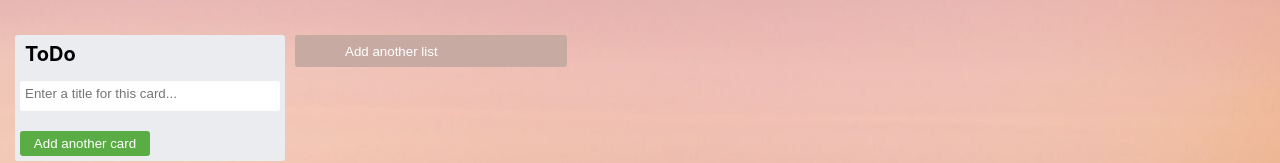
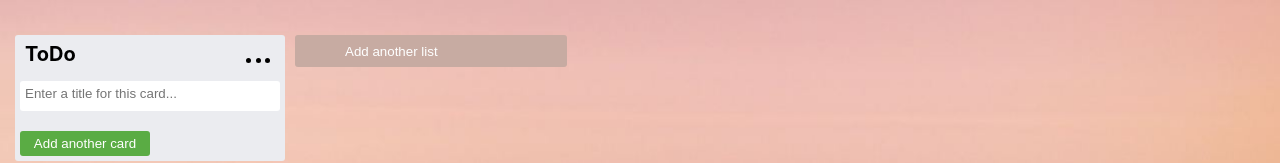
Before and after one commit to LinarAyupov/purrweb-internship, a React (Create React App) app in the folder canban-project/: page / in a window 1280 px wide. Shown: the top 163 px of the page. Built offline with nearby package versions, Linux system fonts and the light colour scheme.

Commit message:
aeded menu for lists

```diff
--- a/canban-project/src/Components/Board/Board.jsx
+++ b/canban-project/src/Components/Board/Board.jsx
@@ -1,9 +1,7 @@
 import React from "react"
 const Board = (props) => {
-
 	return (
 		<div className="board-wrap">
-
 			<div className = "todo-list">
 			{props.showTodoColumns()}
 			<button className="board__btn" onClick = {props.addNewTodoColumn}>
--- a/canban-project/src/Components/Board/BoardContainer.jsx
+++ b/canban-project/src/Components/Board/BoardContainer.jsx
@@ -30,7 +30,8 @@ class BoardContainer extends React.Component {
 			id:newId,
 			title:"",
 			isColumnActive:false,
-			isEditColumnTitle: true
+			isEditColumnTitle: true,
+			isMenuActive: false
 		}
 		this.props.setTodoColumn(defaultColumnData)
 	}
--- a/canban-project/src/Components/Todo/Todo.jsx
+++ b/canban-project/src/Components/Todo/Todo.jsx
@@ -45,7 +45,30 @@ const Todo = (props) => {
 						}
 						}
 					/>:
-					<h1 className = "todo-title">{props.columnTitle}</h1>
+					<header className="todo__header">
+						<h1 className = "todo-title">{props.columnTitle}</h1>
+						<div className="todo-menu" onClick={props.openMenu}>
+							<div className="todo-menu__icon">
+								<span></span>
+								<span></span>
+								<span></span>
+							</div>
+
+						</div>
+						{
+							props.isMenuActive ?
+								<div className="todo-menu__list">
+								<h3 className="todo-menu__list-title">List actions
+									<span className="todo-menu__close" onClick={props.openMenu}>&times;</span>
+								</h3>
+								<button className="todo-menu__list-btn">Edit list title...</button>
+								<button className="todo-menu__list-btn">Delate list...</button>
+								</div>
+							:
+								<div></div>
+						}
+					</header>
+
 				}
 				<div>
 					{
--- a/canban-project/src/Components/Todo/TodoContainer.jsx
+++ b/canban-project/src/Components/Todo/TodoContainer.jsx
@@ -1,7 +1,7 @@
 import React from "react"
 import Todo from "./Todo"
 import { connect } from "react-redux"
-import {setColumnTitle,insertNewColumnTitle} from "../../Redux/board-reducer.js"
+import {setColumnTitle,insertNewColumnTitle,openListMenu} from "../../Redux/board-reducer.js"
 import {setNewTodoCard} from "../../Redux/todo-reducer.js"
 import TodoCardContainer from "../Card/TodoCardContainer"
 
@@ -63,6 +63,9 @@ class TodoContainer extends React.Component {
 		}
 		)
 	}
+	openMenu() {
+		this.props.openListMenu(this.column.id)
+	}
 	render() {
 		return  (
 			<>
@@ -77,6 +80,8 @@ class TodoContainer extends React.Component {
 					showTodoCardList = {this.showTodoCardList.bind(this)}
 					todoCardsCount = {this.props.todoCards.length}
 					isCardActive = {this.props.todoCards[this.props.todoCards.length-1].isCardActive}
+					openMenu = {this.openMenu.bind(this)}
+					isMenuActive = {this.column.isMenuActive}
 				/>
 
 			</>
@@ -94,7 +99,8 @@ const mapStateToProps = (state) => {
 const mapDispatchToProps = {
 	setColumnTitle,
 	insertNewColumnTitle,
-	setNewTodoCard
+	setNewTodoCard,
+	openListMenu
 	// delateToDoColumn
 }
 export default connect(mapStateToProps, mapDispatchToProps)(TodoContainer)
--- a/canban-project/src/Redux/board-reducer.js
+++ b/canban-project/src/Redux/board-reducer.js
@@ -2,6 +2,7 @@ const SET_TODO_COLUMN = "SET-TODO-COLUMN"
 const SET_COLUMN_TITLE = "SET-COLUMN-TITLE"
 const INSERT_NEW_COLUMN_TITLE = "INSERT-NEW-COLUMN-TITLE"
 // const  DELATE_TODO_COLUMN = "DELATE-TODO-COLUMN"
+const OPEN_LIST_MENU = "OPEN-LIST-MENU"
 
 
 let initialState = {
@@ -9,8 +10,9 @@ let initialState = {
         {
 			id:0,
 			title:"ToDo",
-			isColumnActive:true,
-			isEditColumnTitle: false
+			isColumnActive: true,
+            isEditColumnTitle: false,
+            isMenuActive: false
 		}
     ]
 }
@@ -49,6 +51,16 @@ const boardSection = (state = initialState, action) => {
         //         ...state,
         //         todoColumnList: state.todoColumnList.filter( item => item.id!==action.columnId  )
         //     }
+        case "OPEN-LIST-MENU":
+            return {
+                ...state,
+                ...state.todoColumnList.forEach(col => {
+                    if(col.id === action.columnId) {
+                        col.isMenuActive ? col.isMenuActive = false : col.isMenuActive = true
+                    }
+                }),
+                todoColumnList:[...state.todoColumnList]
+            }
 		default:
 			return state;
 	}
@@ -80,4 +92,11 @@ export const insertNewColumnTitle = (columnId) => {
 //     }
 // }
 
+export const openListMenu = (columnId) => {
+    return {
+        type: OPEN_LIST_MENU,
+        columnId
+    }
+}
+
 export default boardSection
--- a/canban-project/src/index.css
+++ b/canban-project/src/index.css
@@ -53,12 +53,67 @@ code {
   vertical-align: top;
   z-index: 1;
 }
-
+.todo__header {
+  display: flex;
+  justify-content: space-between;
+  align-items: center;
+  padding-right: 10px;
+}
 .todo-title {
   margin:  0 0 10px 0;
   line-height: 18px;
   font-size: 20px;
   padding: 5px 5px 8px;
+}
+.todo-menu {
+  position: relative;
+  display: flex;
+  align-items: center;
+}
+.todo-menu__icon {
+  display: flex;
+  justify-content: space-between;
+  align-items: center;
+  width: 24px;
+  height: 15px;
+  cursor: pointer;
+}
+.todo-menu__icon > span {
+  width: 5px;
+  height: 5px;
+  background-color: #000;
+  border-radius: 50%;
+}
+.todo-menu__list {
+  position: absolute;
+  right: -244px;
+  top: -1px;
+  background-color: #fff;
+  width: 244px;
+  padding: 15px;
+  border-radius: 3px;
+  z-index: 500;
+}
+.todo-menu__list-title {
+  margin: 0;
+  text-align: center;
+  padding-bottom: 10px;
+  border-bottom: 1px solid #ccc;
+  margin-bottom: 10px;
+}
+.todo-menu__close {
+  float: right;
+  cursor: pointer;
+}
+.todo-menu__list-btn {
+  width: 100%;
+  margin-bottom: 5px;
+  text-align: left;
+  background-color: #fff;
+  border: none;
+  outline: none;
+  font-size: 16px;
+  cursor: pointer;
 }
 .todo-title__input,
 .todo-title,
```
